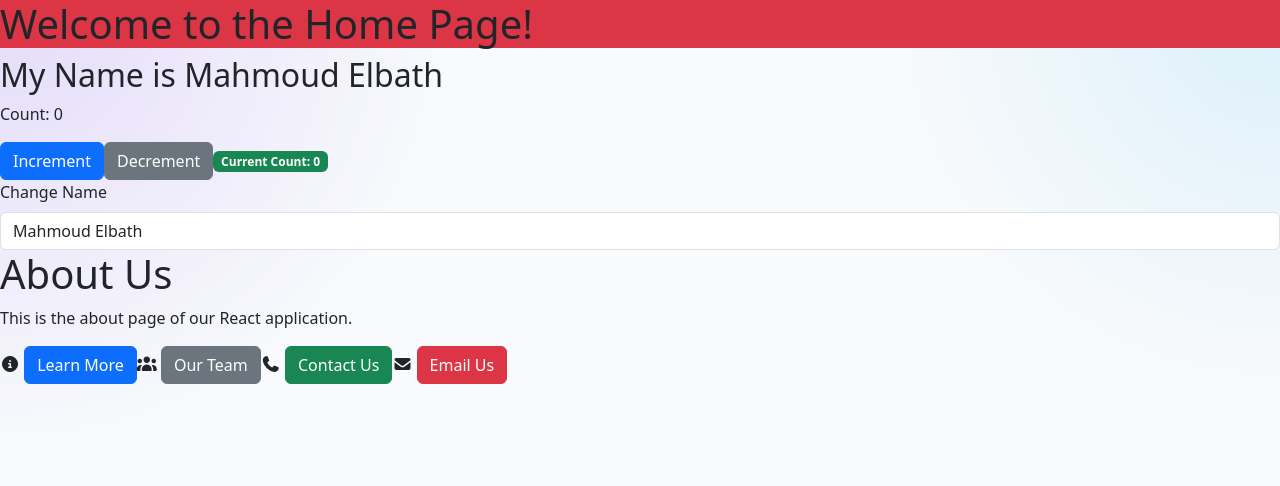
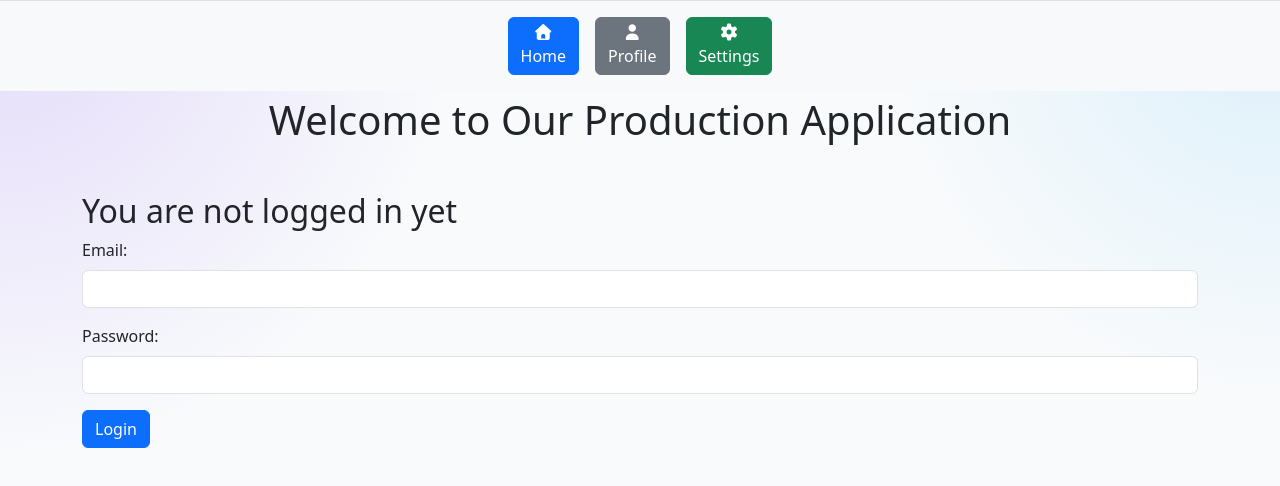
Before and after one commit to m7modelbat7/MaintenanceTool, a React (Vite) app: page / in a window 1280 px wide. Shown: the top 486 px of the page. Built offline with nearby package versions, Linux system fonts and the light colour scheme.

Commit message:
some changes as training By Mahmoud Elbath

```diff
--- a/src/App.jsx
+++ b/src/App.jsx
@@ -5,8 +5,6 @@ function App() {
   return (
     <div>
       <Home />
-
-      <About />
     </div>
   )
 }
--- a/src/Home/Home.jsx
+++ b/src/Home/Home.jsx
@@ -1,32 +1,51 @@
-import { useState } from "react";
+import React, { useState } from "react";
+import UserAuthentication from "./User_Authentication";
 
 
 
 export default function Home() {
   const [count, setCount] = useState(0);
+  const [username, setUsername] = useState("Mahmoud Elbath");
+  const [isLoggedIn, setIsLoggedIn] = useState(false);
+  const [theme, setTheme] = useState("light");
+  const [items, setItems] = useState(["Item 1", "Item 2", "Item 3"]);
+  const [formData, setFormData] = useState({ email: "", password: "" });
+  const [passwordVisible, setPasswordVisible] = useState(false);
 
-  const [name, setName] = useState("Mahmoud Elbath");
 
-  function increment() {
-    setCount(count + 1);
-  }
-  function decrement() {
-    setCount(count - 1);
-  }
-  function changeName(e) {
-    setName(e.target.value);
-  }
+  const passwordInputType = passwordVisible ? "text" : "password";
+
+
+
   return (
-    <div>
-      <h1 className="bg-danger">Welcome to the Home Page!</h1>
-      <h2>My Name is {name}</h2>
-      <p>Count: {count}</p>
-      <button className="btn btn-primary" onClick={increment}>Increment</button>
-      <button className="btn btn-secondary" onClick={decrement}>Decrement</button>
-      <span className="badge bg-success">Current Count: {count}</span>
+    <React.Fragment>
+
+
+      <header className="fixed-top bg-light border-top py-3">
+        <div className="d-flex justify-content-center gap-3">
+          <button className="btn btn-primary d-flex flex-column align-items-center">
+            <i className="fas fa-home mb-1"></i>
+            <span>Home</span>
+          </button>
+
+          <button className="btn btn-secondary d-flex flex-column align-items-center">
+            <i className="fas fa-user mb-1"></i>
+            <span>Profile</span>
+          </button>
+
+          <button className="btn btn-success d-flex flex-column align-items-center">
+            <i className="fas fa-cog mb-1"></i>
+            <span>Settings</span>
+          </button>
+        </div>
+      </header>
       <br />
-      <label className="form-label">Change Name</label>
-      <input className="form-control" type="text" value={name} onChange={changeName} />
-    </div>
+      <br />
+      <div className="container text-center mt-5">
+        <h1>Welcome to Our Production Application</h1>
+      </div>
+
+      <UserAuthentication x={formData} y={setFormData} />
+    </React.Fragment>
   );
 }
--- /dev/null
+++ b/src/Home/User_Authentication.jsx
@@ -0,0 +1,37 @@
+import React from "react";
+
+export default function UserAuthentication(props) {
+  return (
+    <div className="container mt-5">
+      <h2>You are not logged in yet</h2>
+
+      <div className="mb-3">
+        <label htmlFor="email" className="form-label">Email:</label>
+        <input
+          type="email"
+          id="email"
+          className="form-control"
+          value={props.x.email}
+          onChange={(e) =>
+            props.y({ ...props.x, email: e.target.value })
+          }
+        />
+      </div>
+
+      <div className="mb-3">
+        <label htmlFor="password" className="form-label">Password:</label>
+        <input
+          type="password"
+          id="password"
+          className="form-control"
+          value={props.x.password}
+          onChange={(e) =>
+            props.y({ ...props.x, password: e.target.value })
+          }
+        />
+      </div>
+
+      <button className="btn btn-primary">Login</button>
+    </div>
+  );
+}
```
